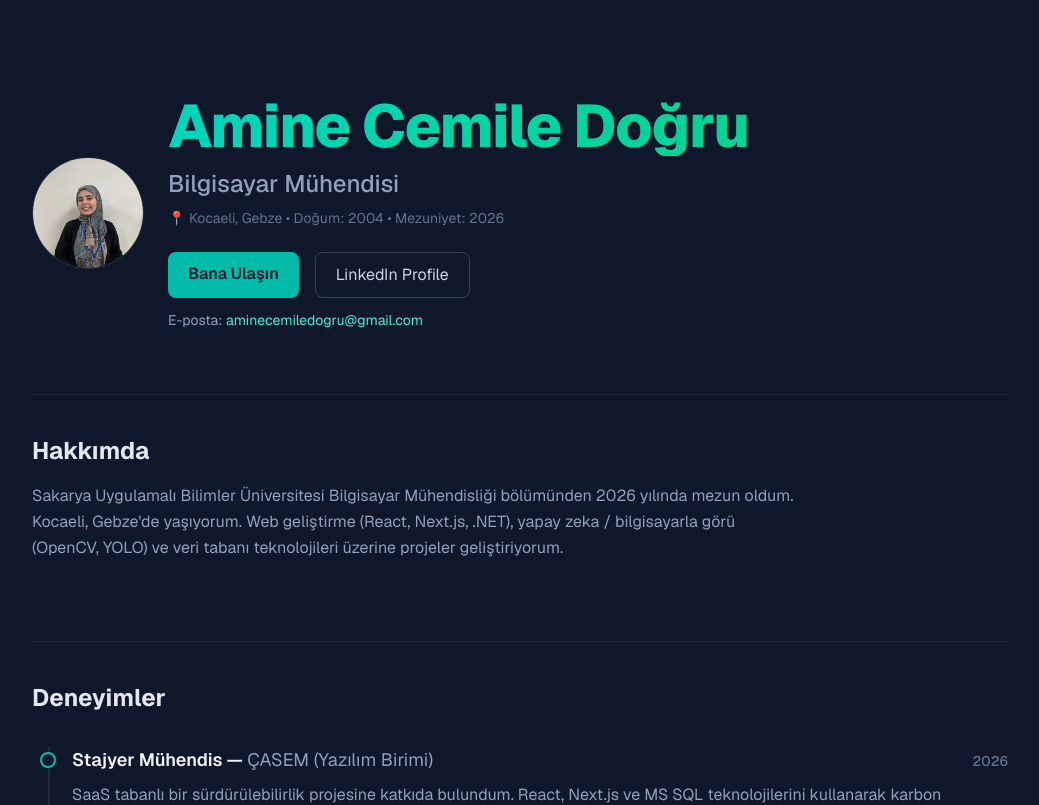
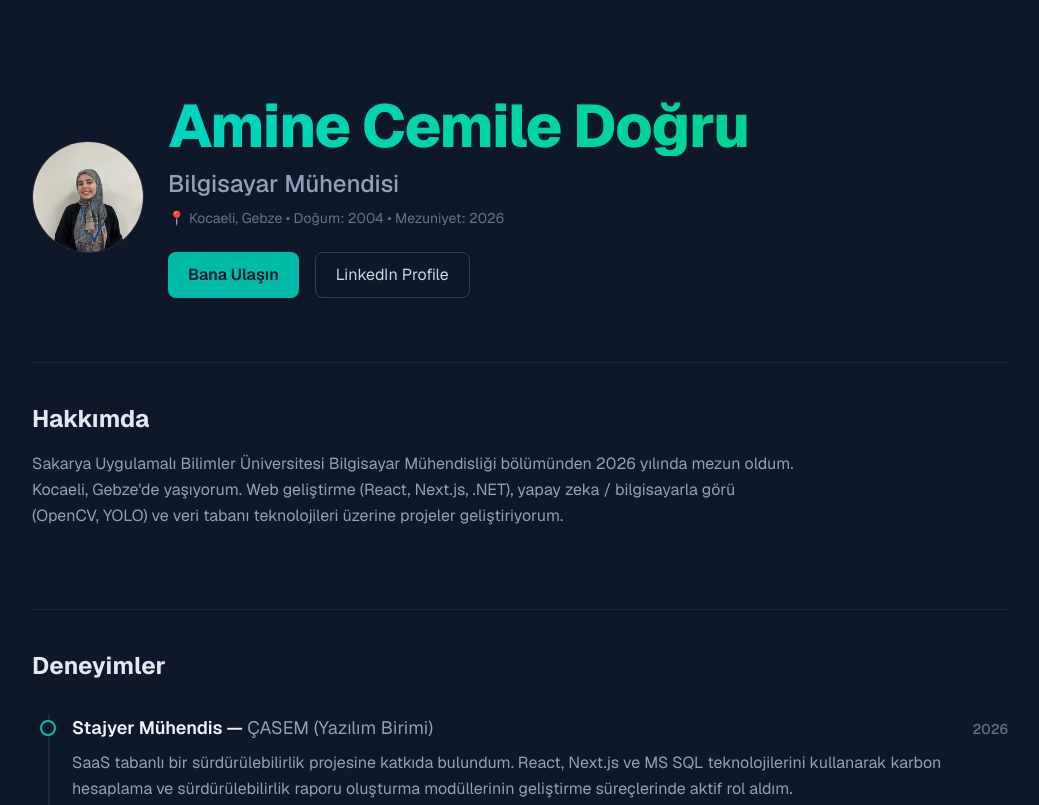
Before and after one commit to AmineCemileDogru/my-portfolio, a Next.js app: page / in a window 1280 px wide. Shown: the top 805 px of the page, without its empty margins (120-1159 px from the left). Built offline with nearby package versions, Linux system fonts and the light colour scheme.

Commit message:
Hide email until contact button is clicked

```diff
--- a/app/page.tsx
+++ b/app/page.tsx
@@ -1,8 +1,11 @@
 "use client";
 
+import { useState } from "react";
 import { cvData } from "@/data/cvData";
 
 export default function Home() {
+  const [showEmail, setShowEmail] = useState(false);
+
   return (
     <main className="min-h-screen bg-slate-900 text-slate-100 font-sans selection:bg-teal-500 selection:text-slate-900">
       {/* 1. HERO / GİRİŞ BÖLÜMÜ */}
@@ -23,12 +26,13 @@ export default function Home() {
 
             {/* İletişim Butonları */}
             <div className="mt-6 flex flex-wrap justify-center md:justify-start gap-4">
-              <a
-                href={`mailto:${cvData.personal.email}?subject=Portföy%20üzerinden%20iletişim`}
+              <button
+                type="button"
+                onClick={() => setShowEmail(true)}
                 className="bg-teal-500 hover:bg-teal-400 text-slate-900 font-semibold px-5 py-2.5 rounded-lg transition-all"
               >
                 Bana Ulaşın
-              </a>
+              </button>
               <a
                 href={cvData.personal.linkedin}
                 target="_blank"
@@ -38,9 +42,11 @@ export default function Home() {
                 LinkedIn Profile
               </a>
             </div>
-            <p className="text-sm text-slate-400 mt-3">
-              E-posta: <a href={`mailto:${cvData.personal.email}`} className="text-teal-300 hover:text-teal-200">{cvData.personal.email}</a>
-            </p>
+            {showEmail && (
+              <p className="text-sm text-slate-400 mt-4">
+                E-posta: <a href={`mailto:${cvData.personal.email}?subject=Portföy%20üzerinden%20iletişim`} className="text-teal-300 hover:text-teal-200">{cvData.personal.email}</a>
+              </p>
+            )}
           </div>
         </div>
       </header>
```
